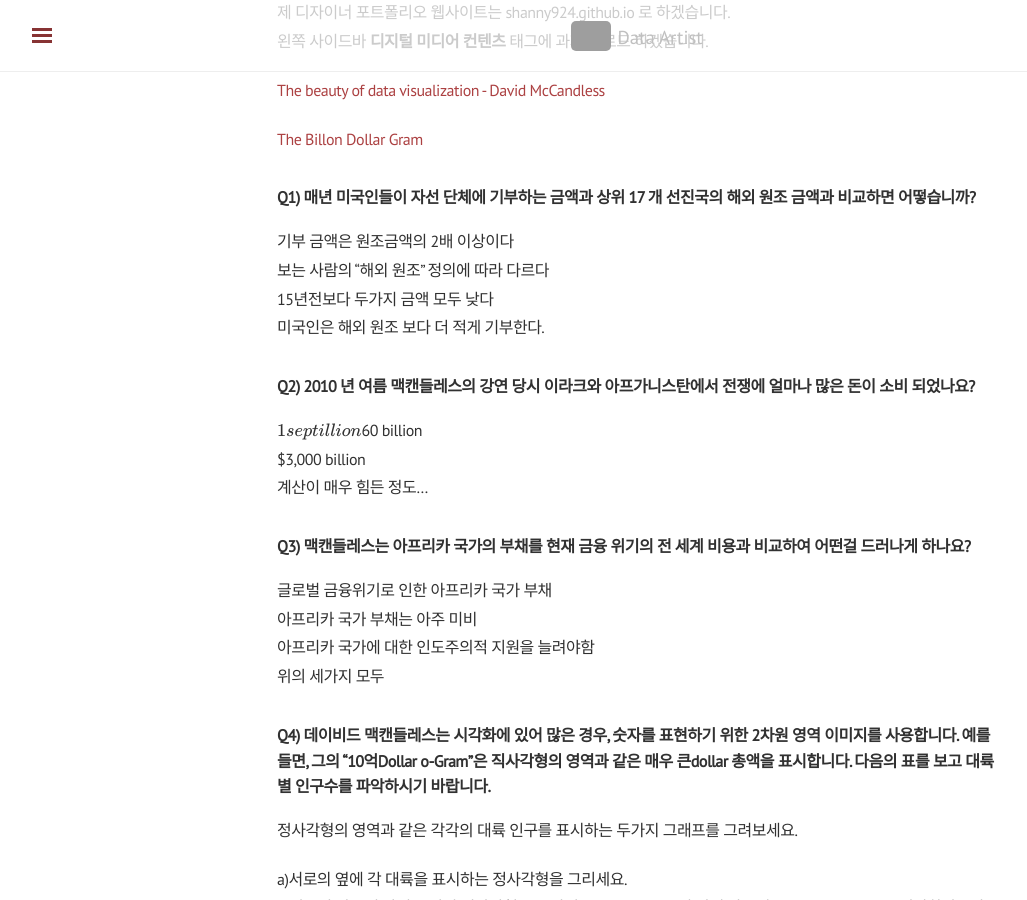
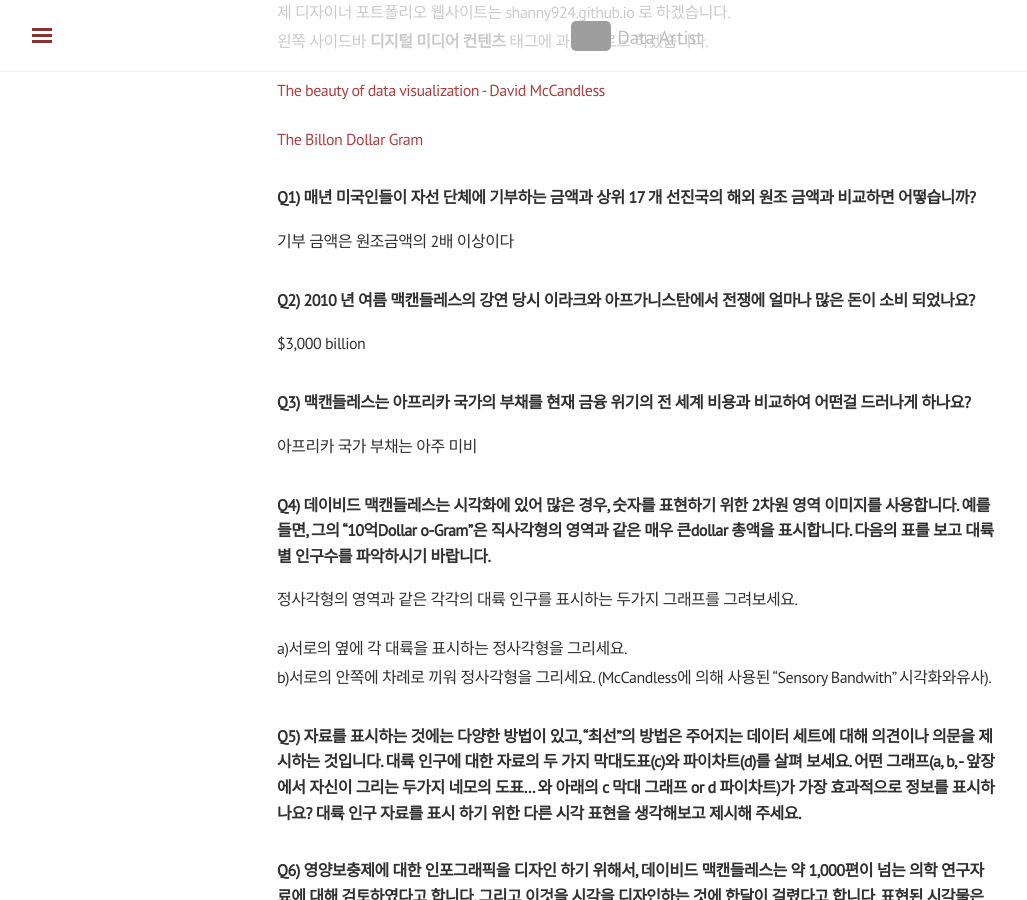
Before and after one commit to shanny924/shanny924.github.io, a Jekyll site: the page built from _posts/2020-03-17-dmc#1.md, in a window 1280 px wide and 900 px high, scrolled down 337 px. Shown: the whole window, without its empty margins (3-1030 px from the left). Built offline with Jekyll 4.4.1, drawn with Linux system fonts in a browser that asks for light colours; nearby versions of some CDN libraries; formulas are drawn with MathJax 3; comment, search, counter and statistics services are not loaded; grey boxes are pictures that could not be loaded.

Commit message:
Update 2020-03-17-dmc#1.md

```diff
--- a/_posts/2020-03-17-dmc#1.md
+++ b/_posts/2020-03-17-dmc#1.md
@@ -19,23 +19,15 @@ tag: [디지털미디어컨텐츠]
 ### Q1) 매년 미국인들이 자선 단체에 기부하는 금액과 상위 17 개 선진국의 해외 원조 금액과 비교하면 어떻습니까?
 
 기부 금액은 원조금액의 2배 이상이다
-보는 사람의 “해외 원조" 정의에 따라 다르다
-15년전보다  두가지 금액 모두 낮다
-미국인은 해외 원조 보다 더 적게 기부한다.
 
 ### Q2) 2010 년 여름  맥캔들레스의 강연  당시 이라크와 아프가니스탄에서 전쟁에 얼마나 많은 돈이 소비 되었나요?
 
-$1 septillion
-$60 billion
 $3,000 billion
-계산이 매우 힘든 정도…
+
 
 ### Q3) 맥캔들레스는 아프리카 국가의 부채를 현재 금융 위기의 전 세계 비용과 비교하여 어떤걸 드러나게 하나요?
 
-글로벌 금융위기로 인한 아프리카 국가 부채
 아프리카 국가 부채는 아주 미비
-아프리카 국가에 대한 인도주의적 지원을 늘려야함
-위의 세가지 모두
 
 ### Q4) 데이비드 맥캔들레스는 시각화에 있어 많은 경우, 숫자를 표현하기 위한 2차원 영역 이미지를 사용합니다. 예를 들면, 그의 “10억Dollar o-Gram"은 직사각형의 영역과 같은 매우 큰dollar 총액을 표시합니다. 다음의 표를 보고 대륙별 인구수를 파악하시기 바랍니다.
 정사각형의 영역과 같은 각각의 대륙 인구를 표시하는 두가지 그래프를 그려보세요.
```
